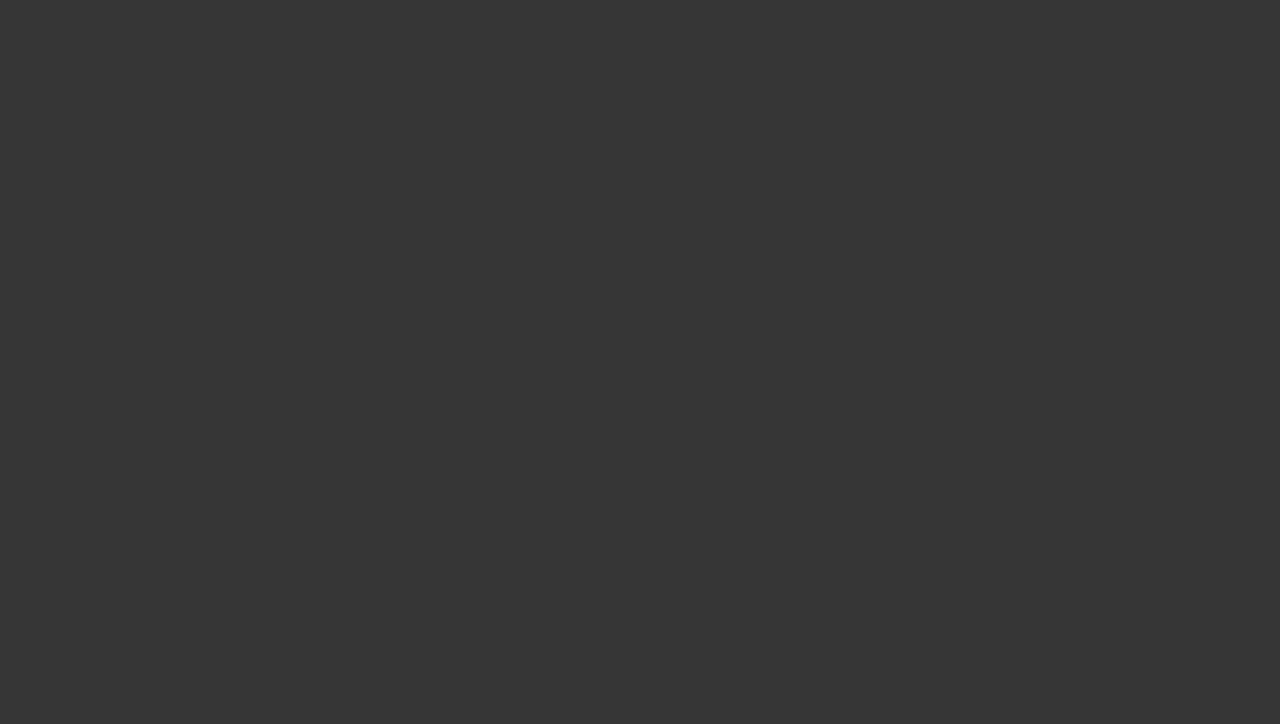
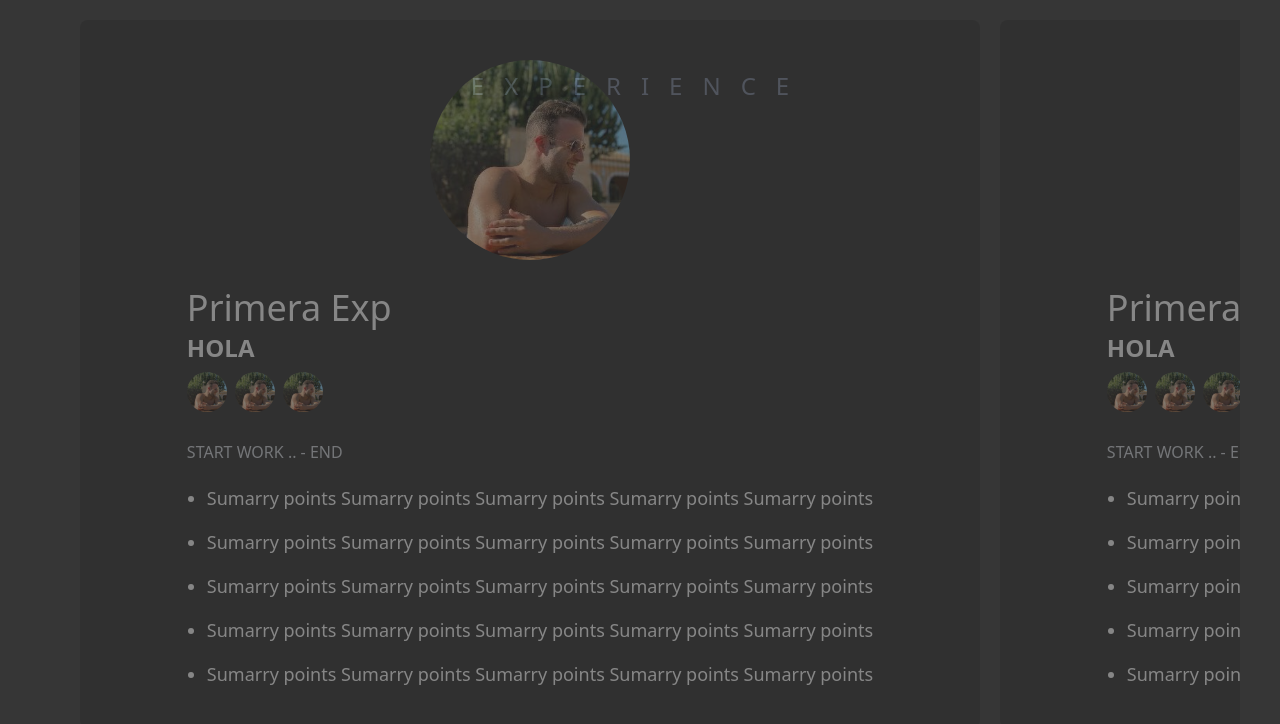
Before and after one commit to slajara/portfolio-slajara, a Next.js app: page / in a window 1280 px wide. Shown: the part 1716-2440 px from the top of the page. Before the commit the page ends 1690 px from the top, so only its background shows below. Built offline with nearby package versions, Linux system fonts and the light colour scheme.

Commit message:
add experience component v-0

```diff
--- a/app/page.tsx
+++ b/app/page.tsx
@@ -1,4 +1,5 @@
 import About from "@/components/About";
+import Experience from "@/components/Experience";
 import Header from "@/components/Header";
 import Hero from "@/components/Hero";
 
@@ -14,6 +15,10 @@ export default function Home() {
       <section id="about" className="snap-center">
         <About />
       </section>
+
+      <section id="experience" className="snap-center">
+        <Experience />
+      </section>
     </main>
   );
 }
--- a/components/About.tsx
+++ b/components/About.tsx
@@ -35,7 +35,7 @@ function About() {
       <div className="space-y-10 px-0 md:px-10">
         <h4 className="text-4xl font-semibold">
           Here is a{" "}
-          <span className="underline decoration-[#0AABF7]"> little</span>{" "}
+          <span className="underline decoration-[#0AABF7]">little</span>{" "}
           background
         </h4>
         <p className="text-base">
--- /dev/null
+++ b/components/Experience.tsx
@@ -0,0 +1,28 @@
+"use client";
+
+import { motion } from "framer-motion";
+import ExperienceCard from "./ExperienceCard";
+
+function Experience() {
+  return (
+    <motion.div
+      initial={{ opacity: 0 }}
+      transition={{ duration: 1.5 }}
+      whileInView={{ opacity: 1 }}
+      className="h-screen flex relative overflow-hidden flex-col text-left md:flex-row max-w-full px-10 justify-evenly mx-auto items-center"
+    >
+      <h3 className="absolute top-24 uppercase tracking-[20px] text-gray-500 text-2xl">
+        Experience
+      </h3>
+
+      <div className="w-full flex space-x-5 overflow-x-scroll p-10 snap-x snap-mandatory">
+        <ExperienceCard />
+        <ExperienceCard />
+        <ExperienceCard />
+        <ExperienceCard />
+      </div>
+    </motion.div>
+  );
+}
+
+export default Experience;
--- /dev/null
+++ b/components/ExperienceCard.tsx
@@ -0,0 +1,86 @@
+"use client";
+
+import { motion } from "framer-motion";
+import Image from "next/image";
+
+function ExperienceCard() {
+  return (
+    <article
+      className="flex flex-col rounded-lg items-center space-y-7 flex-shrink-0 w-[500px] md:w-[600px] xl:w-[900px]
+    snap-center bg-[#292929] p-10 hover:opacity-100 opacity-40 cursor-pointer transition-opacity duration-200 overflow-hidden"
+    >
+      <motion.img
+        initial={{
+          y: -100,
+          opacity: 0,
+        }}
+        transition={{
+          duration: 1.2,
+        }}
+        whileInView={{
+          opacity: 1,
+          y: 0,
+        }}
+        viewport={{ once: true }}
+        src="/me.jpg"
+        alt="Me"
+        className="w-32 h-32 rounded-full xl:w-[200px] xl:h-[200px] object-cover object-center"
+      />
+      <div className="px-0 md:px-10">
+        <h4 className="text-4xl font-light">Primera Exp</h4>
+        <p className="font-bold text-2xl mt-1"> HOLA</p>
+        <div className="flex space-x-2 my-2">
+          <Image
+            priority={true}
+            src="/me.jpg"
+            alt=""
+            width={100}
+            height={100}
+            className="h-10 w-10 rounded-full"
+          />
+          <Image
+            priority={true}
+            src="/me.jpg"
+            alt=""
+            width={100}
+            height={100}
+            className="h-10 w-10 rounded-full"
+          />
+          <Image
+            priority={true}
+            src="/me.jpg"
+            alt=""
+            width={100}
+            height={100}
+            className="h-10 w-10 rounded-full"
+          />
+        </div>
+        <p className="uppercase py-5 text-gray-300"> Start work .. - end</p>
+        <ul className="list-disc space-y-4 ml-5 text-lg">
+          <li>
+            Sumarry points Sumarry points Sumarry points Sumarry points Sumarry
+            points{" "}
+          </li>
+          <li>
+            Sumarry points Sumarry points Sumarry points Sumarry points Sumarry
+            points{" "}
+          </li>
+          <li>
+            Sumarry points Sumarry points Sumarry points Sumarry points Sumarry
+            points{" "}
+          </li>
+          <li>
+            Sumarry points Sumarry points Sumarry points Sumarry points Sumarry
+            points{" "}
+          </li>
+          <li>
+            Sumarry points Sumarry points Sumarry points Sumarry points Sumarry
+            points{" "}
+          </li>
+        </ul>
+      </div>
+    </article>
+  );
+}
+
+export default ExperienceCard;
```
